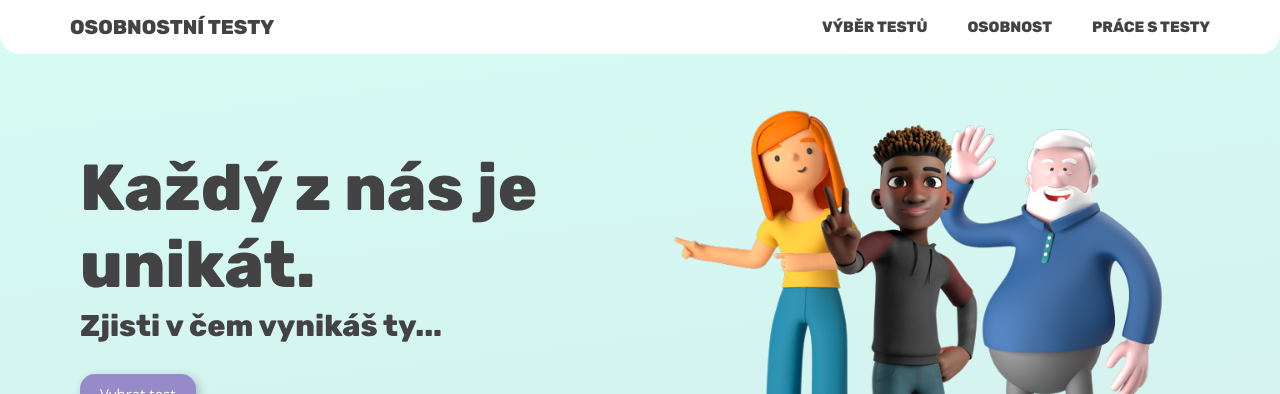
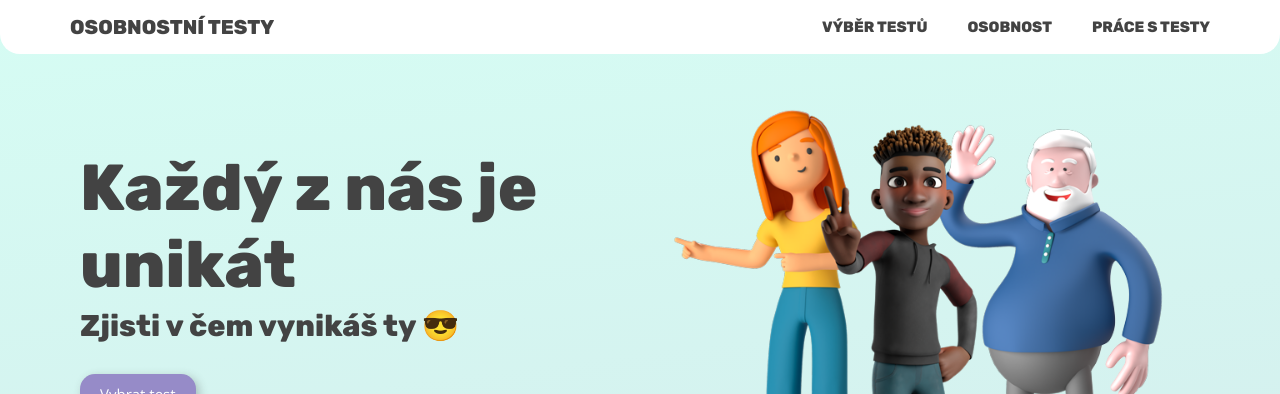
Before and after one commit to gracianaa/osobnostni-testy, a React (Vite) app: page / in a window 1280 px wide. Shown: the top 394 px of the page. Built offline with nearby package versions, Linux system fonts and the light colour scheme.

Commit message:
PageIntro heading adjusted

```diff
--- a/src/components/PageIntro/index.jsx
+++ b/src/components/PageIntro/index.jsx
@@ -6,8 +6,8 @@ export const PageIntro = () => {
   return (
     <section className="intro">
       <div className="intro__text">
-        <h1 className="intro__heading">Každý z nás je unikát.</h1>
-        <h2 className="intro__subHeading">Zjisti v čem vynikáš ty...</h2>
+        <h1 className="intro__heading">Každý z nás je unikát</h1>
+        <h2 className="intro__subHeading">Zjisti v čem vynikáš ty 😎</h2>
 
         <Button to="#chooseTest" type={'primary'}>
           Vybrat test
```
